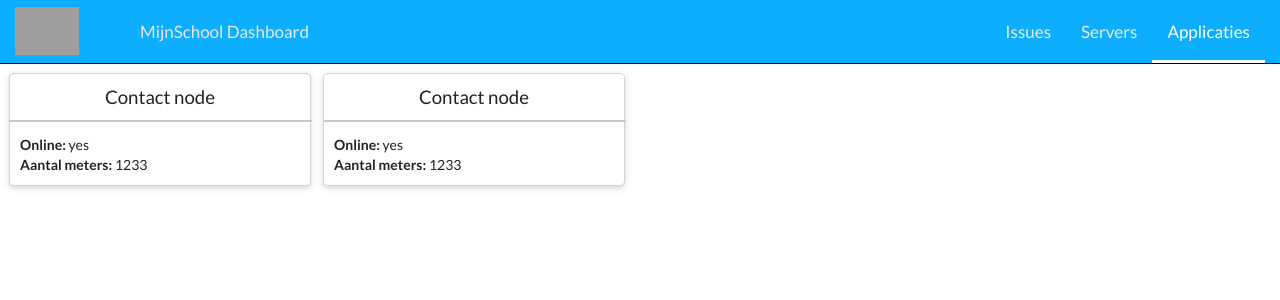
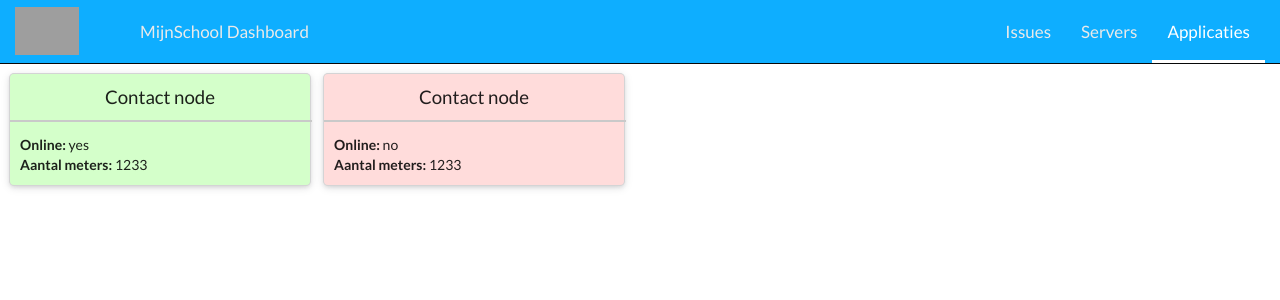
Before and after one commit to jasperdj/youBoard, an Angular app: page /applicaties in a window 1280 px wide. Shown: the top 300 px of the page. Built offline with nearby package versions, Linux system fonts and the light colour scheme; grey boxes are pictures that could not be loaded.

Commit message:
Application online/offline indicator added.

```diff
--- a/src/app/application-page/application-page.component.html
+++ b/src/app/application-page/application-page.component.html
@@ -1,5 +1,5 @@
 <div class="ui cards">
-  <div class="ui raised card" *ngFor="let appStats of getApplicationStats()">
+  <div class="ui raised card" *ngFor="let appStats of getApplicationStats()" [ngClass]="{'isOnline': appStats.statValues[0] === 'yes'}">
     <div class="header">{{appStats.name}}</div>
     <hr />
     <div class="body">
--- a/src/app/application-page/application-page.component.less
+++ b/src/app/application-page/application-page.component.less
@@ -1,6 +1,11 @@
+.card.isOnline {
+  background: #d4ffca !important;
+}
+
 .card {
   min-width:300px;
   padding:0px !important;
+  background: #ffdcdb !important;
 
   .header {
     text-align:center;
@@ -24,5 +29,4 @@
     width:100%;
     margin:13px 0px;
   }
-
 }
--- a/src/app/application-page/application-page.component.ts
+++ b/src/app/application-page/application-page.component.ts
@@ -15,7 +15,7 @@ export class ApplicationPageComponent implements OnInit {
   getApplicationStats() {
     return [
       {name: 'Contact node', statLabels: ['Online', 'Aantal meters'], statValues: ['yes', 1233]},
-      {name: 'Contact node', statLabels: ['Online', 'Aantal meters'], statValues: ['yes', 1233]}
+      {name: 'Contact node', statLabels: ['Online', 'Aantal meters'], statValues: ['no', 1233]}
     ];
   }
 
```
